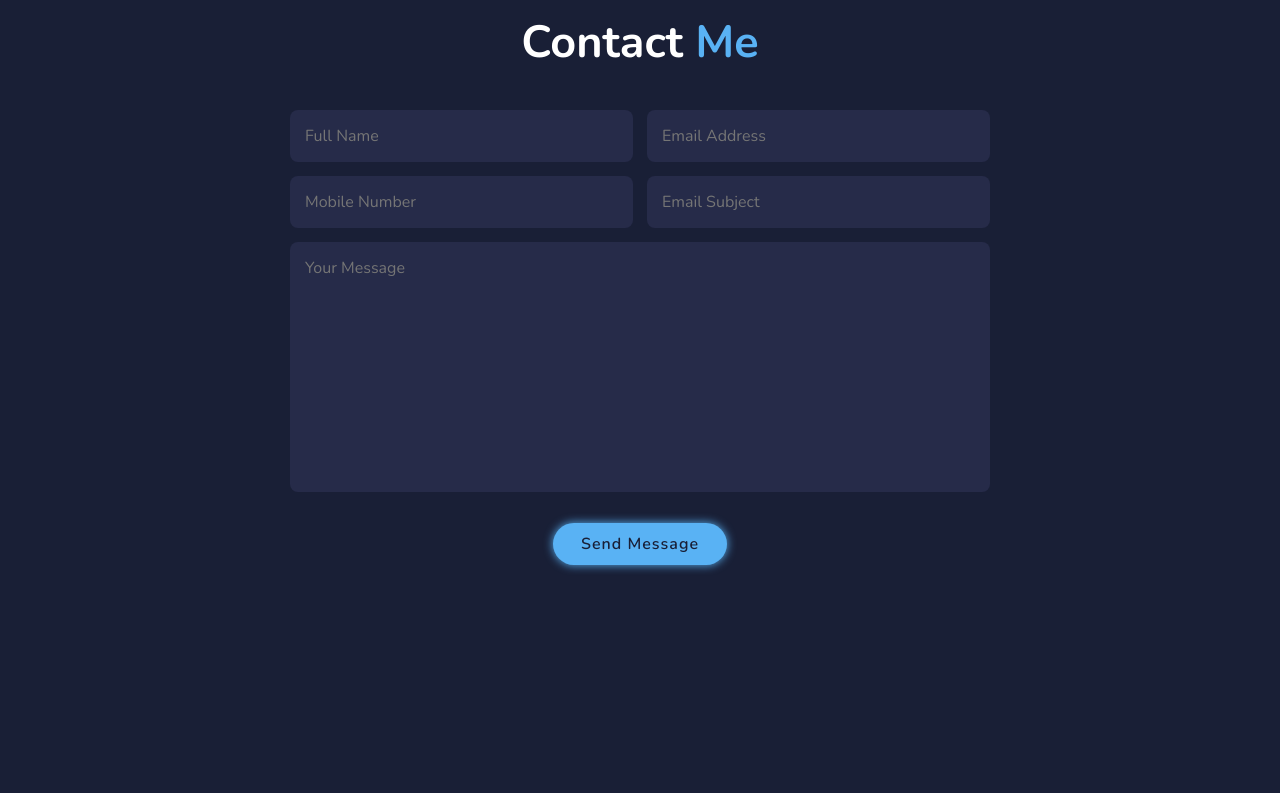
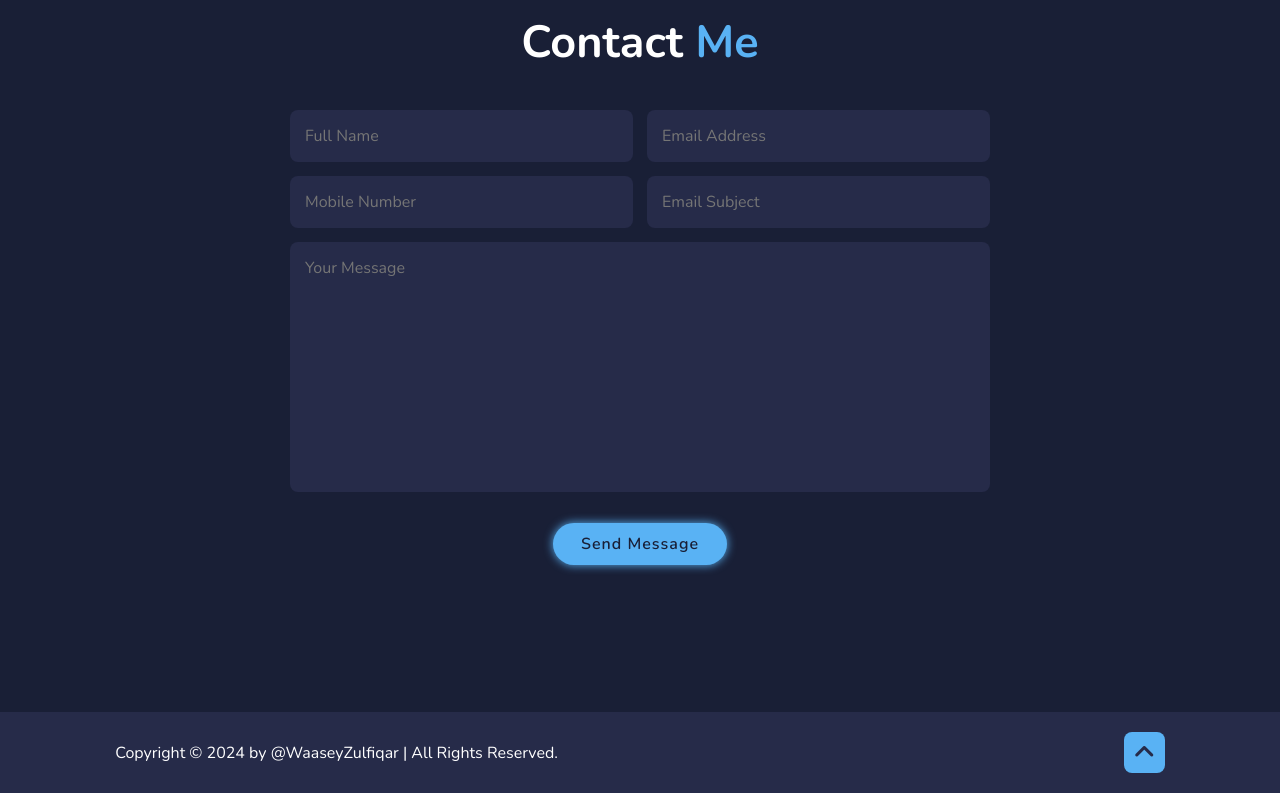
Before and after one commit to waaseyzulfiqar/Portfolio_Website, a plain HTML site: page index.html in a window 1280 px wide. Shown: the part 3288-4081 px from the top of the page. Before the commit the page ends 4000 px from the top, so only its background shows below. Drawn offline with nearby package versions, Linux system fonts and the light colour scheme.

Commit message:
footer section completedd

```diff
--- a/index.html
+++ b/index.html
@@ -202,6 +202,20 @@
     </section>
 
 
+      <!-- Footer section -->
+
+      <footer class="footer">
+        <div class="footer-text">
+          <p>Copyright &copy; 2024 by @WaaseyZulfiqar | All Rights Reserved.</p>
+        </div>
+
+        <div class="footer-iconTop">
+          <a href="#home"><i class="fa-solid fa-angle-up"></i></a>
+        </div>
+      </footer>
+
+
+
     <script src="./app.js"></script>
   </body>
 </html>
--- a/style.css
+++ b/style.css
@@ -393,31 +393,41 @@
 
 
 
+/* styling footer section */
 
 
+.footer{
+    display: flex;
+    justify-content: space-between;
+    align-items: center;
+    flex-wrap: wrap;
+    padding: 2rem 9%;
+    background: var(--snd-bf-color);
+}
 
 
+.footer-text{
+    font-size: 1.6rem;
+}
 
 
+.footer-iconTop{
+    display: inline-flex;
+    justify-content: center;
+    align-items: center;
+    padding: 0.8rem 1rem;
+    background: var(--main-color);
+    border-radius: .8rem;
+    transition: .5s ease;
+}
 
 
+.footer-iconTop a:hover{
+    box-shadow: 0 0 1rem var(--main-color);
+}
 
 
-
-
-
-
-
-
-
-
-
-
-
-
-
-
-
-
-
-/* styling portfolio section */
+.footer-iconTop a i{
+    font-size: 2.4rem;
+    color: var(--snd-bf-color);
+}
```
